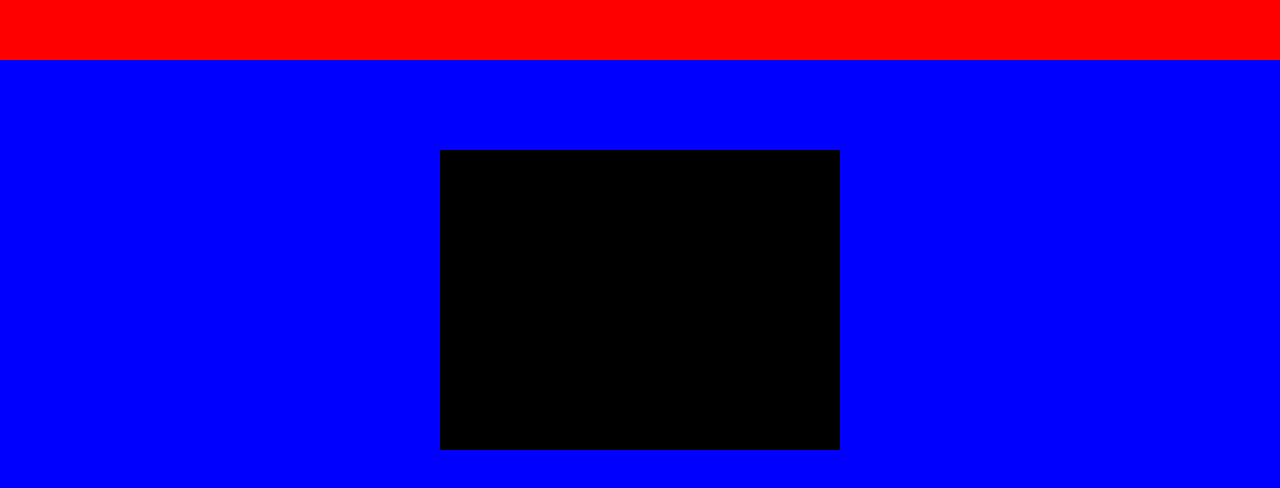
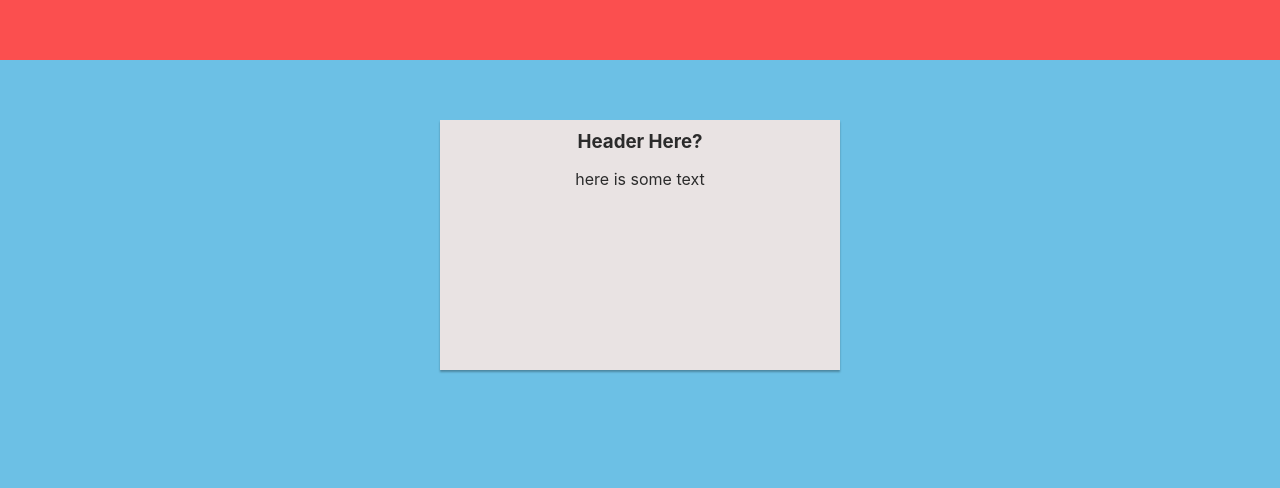
Before and after one commit to jayvickers/ringer, a React app: page / in a window 1280 px wide. Shown: the part 260-748 px from the top of the page. Built offline with nearby package versions, Linux system fonts and the light colour scheme.

Commit message:
create action pane and create global variables

```diff
--- /dev/null
+++ b/src/components/ActionPane/ActionPane.jsx
@@ -0,0 +1,26 @@
+// This is a comment from Logan
+import React, { Component } from "react";
+import PropTypes from "prop-types";
+import "./_action-pane.less";
+
+class ActionPane extends Component {
+  getActionPaneBodyContent = () => {
+    const { headerText } = this.props;
+    return (
+      <div className="action-pane-content-container">
+        <h3 className="action-pane-header">{headerText}</h3>
+        <p>here is some text</p>
+      </div>
+    );
+  };
+
+  render() {
+    return <div className="action-pane">{this.getActionPaneBodyContent()}</div>;
+  }
+}
+
+ActionPane.propTypes = {
+  headerText: PropTypes.string
+};
+
+export default ActionPane;
--- /dev/null
+++ b/src/components/ActionPane/_action-pane.less
@@ -0,0 +1,20 @@
+@import "../_globalstyle/_ringer-variables.less";
+
+.action-pane {
+  display: flex;
+  width: 400px;
+  height: 250px;
+  background-color: @light-grey;
+  margin-left: auto;
+  margin-right: auto;
+  margin-top: 60px;
+  box-shadow: 0 2px 2px 0 rgba(0, 0, 0, 0.3);
+
+  .action-pane-content-container {
+    width: 100%;
+    height: 100%;
+    .action-pane-header {
+      margin: 10px auto 0px auto;
+    }
+  }
+}
--- a/src/components/AtfLayout/AtfLayout.jsx
+++ b/src/components/AtfLayout/AtfLayout.jsx
@@ -1,19 +1,20 @@
 // This is a comment from Logan
-import React, { Component } from 'react';
-import './_atf-layout.less';
+import React, { Component } from "react";
+import ActionPane from "../ActionPane/ActionPane";
+import "./_atf-layout.less";
 
 class AtfLayout extends Component {
   render() {
     return (
-        <div className="atf-layout" >
+      <div className="atf-layout">
         {/* call top pane here, replace hard code with real component */}
         <div className="top-pane" />
         {/* call bottom pane here, replace hard code with real component */}
         <div className="bottom-pane">
-          <div className="action-pane" />
+          <ActionPane headerText="Header Here?" />
         </div>
       </div>
     );
   }
 }
-  export default AtfLayout
+export default AtfLayout;
--- a/src/components/AtfLayout/_atf-layout.less
+++ b/src/components/AtfLayout/_atf-layout.less
@@ -1,27 +1,22 @@
+@import "../_globalstyle/_ringer-variables.less";
+
 .atf-layout {
   width: 100%;
   height: 100%;
   display: flex;
   flex-direction: column;
+  color: @dark-grey-font-color;
 
   .top-pane {
     width: 100%;
     height: 40%;
-        background-color: red;
+    background-color: @light-red;
   }
 
   .bottom-pane {
     display: flex;
     width: 100%;
     height: 60%;
-        background-color: blue;
+    background-color: @light-blue;
   }
-
-    .action-pane {
-        margin: auto;
-        width: 400px;
-        height: 300px;
-        background-color: black;
 }
-
-}
--- /dev/null
+++ b/src/components/_globalstyle/_ringer-variables.less
@@ -0,0 +1,6 @@
+/* style variables shared across the entire project */
+@dark-grey-font-color: #2b2b2b;
+@light-grey: #e9e3e3;
+@off-white-background: #f4f4f4;
+@light-blue: #6cc0e5;
+@light-red: #fb4f4f;
```
Lines whose indentation alone changed are shown as unchanged.
